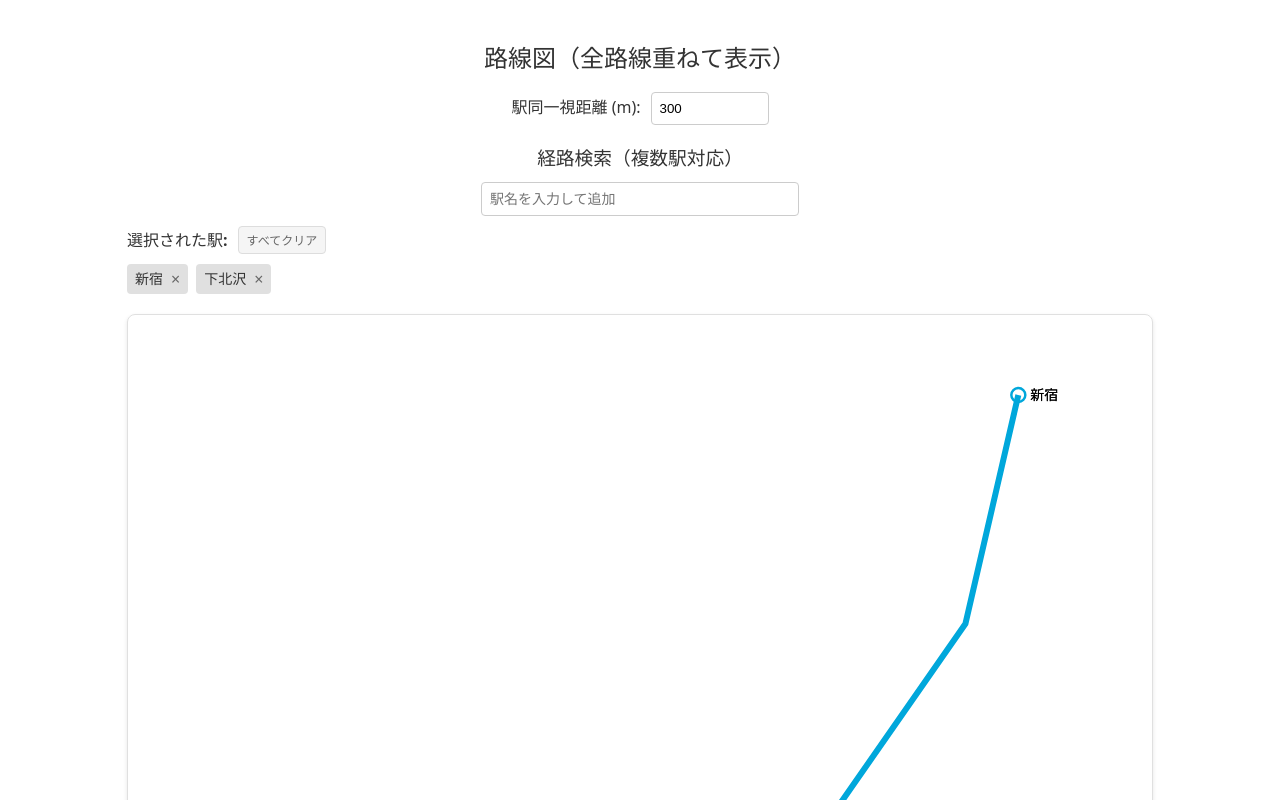
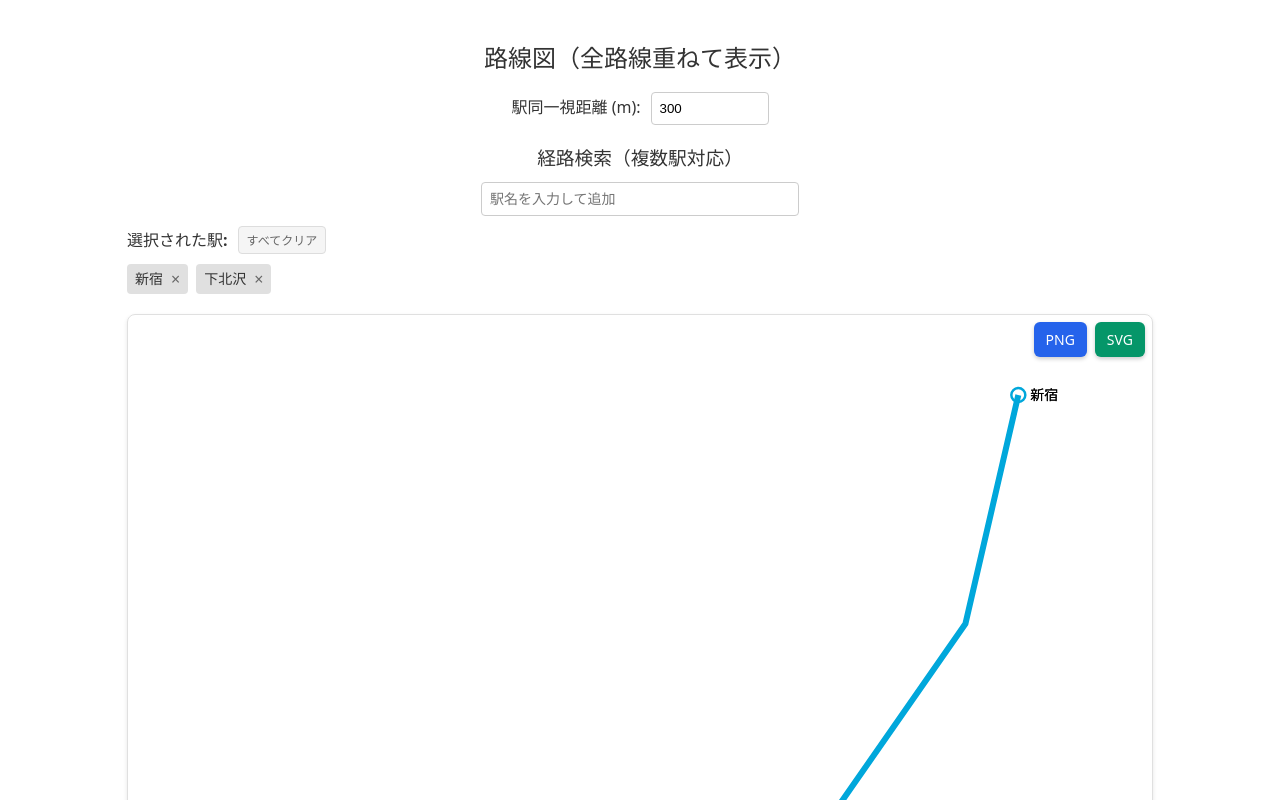
Before and after one commit to F-mM7/route-map, a React (Vite) app: page / in a window 1280 px wide. Shown: the top 800 px of the page. Built offline with nearby package versions, Linux system fonts and the light colour scheme.

Commit message:
SVGダウンロード機能の追加：PNGおよびSVG形式でのダウンロードボタンを実装し、SVGのクリーンアップ処理を追加。

```diff
--- a/src/RailwayMap.tsx
+++ b/src/RailwayMap.tsx
@@ -146,6 +146,72 @@ const RailwayMap: React.FC<RailwayMapProps> = ({ selectedRoutes = [] }) => {
     svgRef,
   } = useZoomPan();
 
+  const createCleanSVG = () => {
+    if (!svgRef.current) return null;
+
+    const svgElement = svgRef.current.cloneNode(true) as SVGElement;
+    svgElement.style.border = 'none';
+    svgElement.style.borderRadius = '0';
+    svgElement.style.boxShadow = 'none';
+
+    return svgElement;
+  };
+
+  const downloadAsPNG = () => {
+    const cleanSVG = createCleanSVG();
+    if (!cleanSVG) return;
+
+    const svgData = new XMLSerializer().serializeToString(cleanSVG);
+    const canvas = document.createElement('canvas');
+    const ctx = canvas.getContext('2d');
+
+    if (!ctx) return;
+
+    canvas.width = VIEW_WIDTH;
+    canvas.height = VIEW_HEIGHT;
+
+    const img = new Image();
+    const svgBlob = new Blob([svgData], { type: 'image/svg+xml;charset=utf-8' });
+    const url = URL.createObjectURL(svgBlob);
+
+    img.onload = () => {
+      ctx.drawImage(img, 0, 0);
+
+      canvas.toBlob((blob) => {
+        if (blob) {
+          const link = document.createElement('a');
+          link.href = URL.createObjectURL(blob);
+          link.download = 'railway-map.png';
+          document.body.appendChild(link);
+          link.click();
+          document.body.removeChild(link);
+        }
+      }, 'image/png');
+
+      URL.revokeObjectURL(url);
+    };
+
+    img.src = url;
+  };
+
+  const downloadAsSVG = () => {
+    const cleanSVG = createCleanSVG();
+    if (!cleanSVG) return;
+
+    const svgData = new XMLSerializer().serializeToString(cleanSVG);
+    const svgBlob = new Blob([svgData], { type: 'image/svg+xml;charset=utf-8' });
+    const url = URL.createObjectURL(svgBlob);
+
+    const link = document.createElement('a');
+    link.href = url;
+    link.download = 'railway-map.svg';
+    document.body.appendChild(link);
+    link.click();
+    document.body.removeChild(link);
+
+    URL.revokeObjectURL(url);
+  };
+
   // 経路選択時の描画範囲を計算
   const routeBounds =
     selectedRoutes.length > 0 ? getRouteBounds(selectedRoutes) : null;
@@ -153,6 +219,42 @@ const RailwayMap: React.FC<RailwayMapProps> = ({ selectedRoutes = [] }) => {
     latLngToSvg(lat, lng, routeBounds || undefined);
 
   return (
+    <div style={{ position: 'relative', display: 'inline-block' }}>
+      <div style={{ position: 'absolute', top: 8, right: 8, zIndex: 10 }}>
+        <button
+          onClick={downloadAsPNG}
+          style={{
+            marginRight: '8px',
+            padding: '8px 12px',
+            background: '#2563eb',
+            color: '#fff',
+            border: 'none',
+            borderRadius: '6px',
+            cursor: 'pointer',
+            fontSize: '14px',
+            fontWeight: '500',
+            boxShadow: '0 2px 4px rgba(0, 0, 0, 0.2)',
+          }}
+        >
+          PNG
+        </button>
+        <button
+          onClick={downloadAsSVG}
+          style={{
+            padding: '8px 12px',
+            background: '#059669',
+            color: '#fff',
+            border: 'none',
+            borderRadius: '6px',
+            cursor: 'pointer',
+            fontSize: '14px',
+            fontWeight: '500',
+            boxShadow: '0 2px 4px rgba(0, 0, 0, 0.2)',
+          }}
+        >
+          SVG
+        </button>
+      </div>
       <svg
         ref={svgRef}
         width={VIEW_WIDTH}
@@ -334,6 +436,7 @@ const RailwayMap: React.FC<RailwayMapProps> = ({ selectedRoutes = [] }) => {
         )}
       </g>
     </svg>
+    </div>
   );
 };
 
```
Lines whose indentation alone changed are shown as unchanged.
